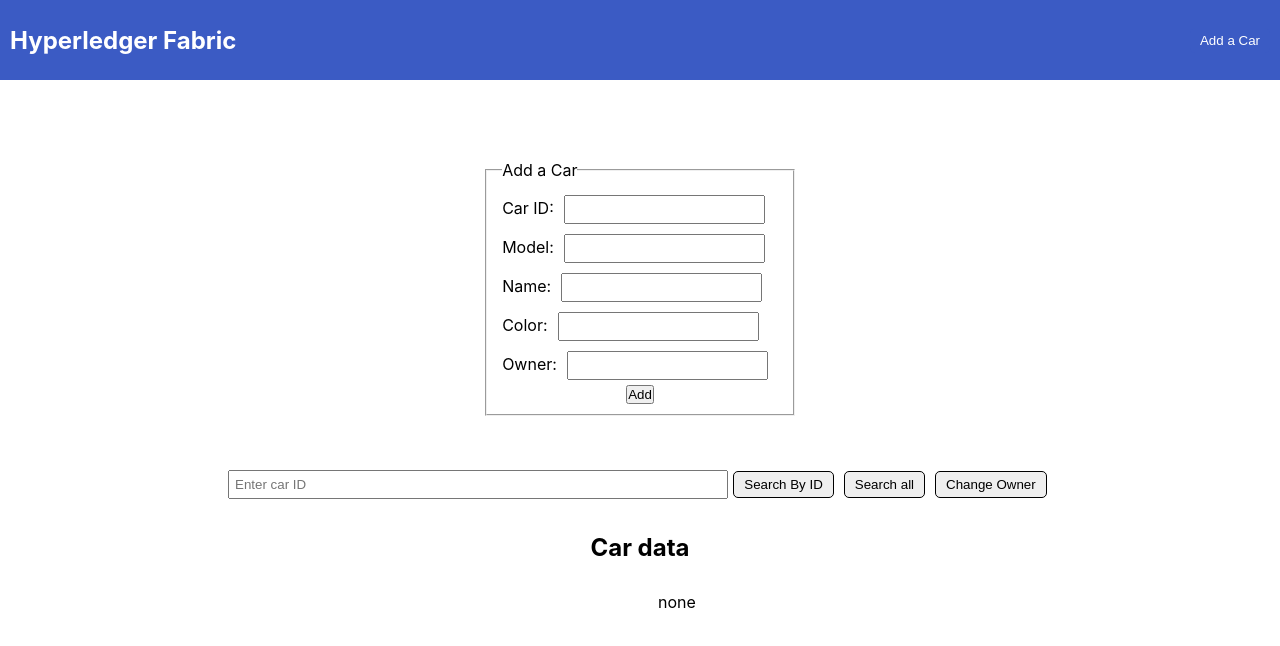
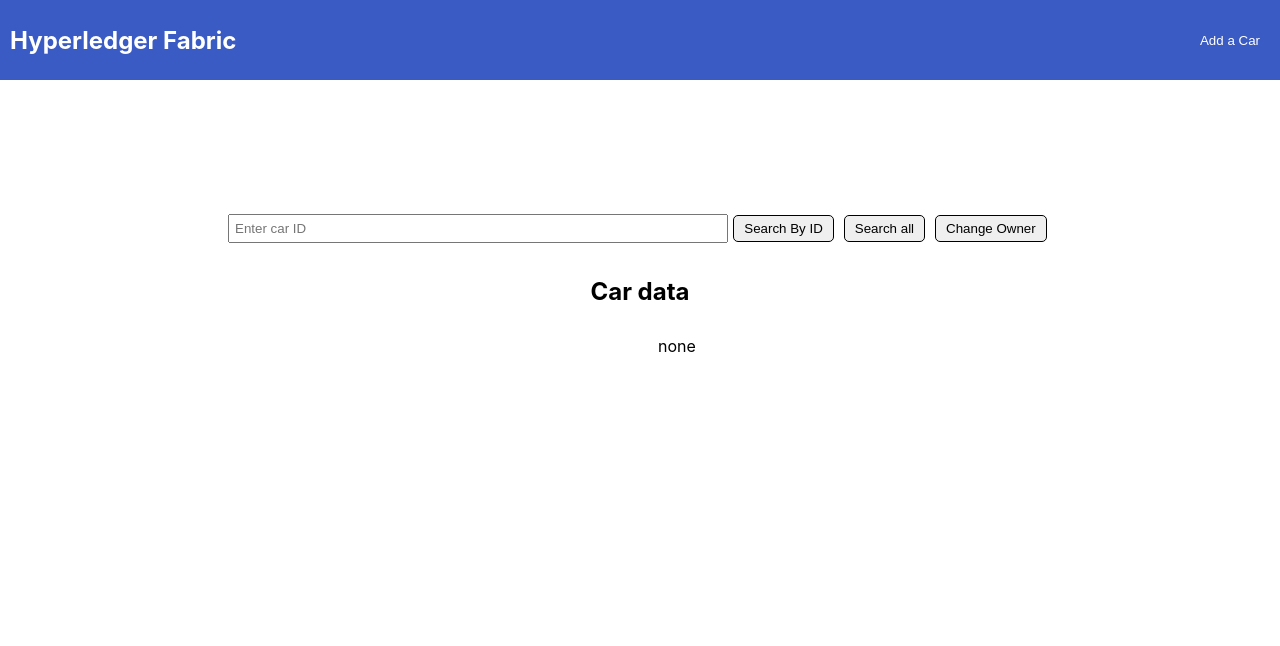
Before and after one commit to MrithulM/HyperLedgerFabric-HLF, a React (Create React App) app: page / in a window 1280 px wide. Shown: the top 646 px of the page. Built offline with nearby package versions, Linux system fonts and the light colour scheme.

Commit message:
Update addcar.js

```diff
--- a/src/App.js
+++ b/src/App.js
@@ -1,10 +1,16 @@
 import Navbar from "./components/Navbar/Navbar";
-import Menu from "./components/Menu/Menu"
+import Menu from "./components/Menu/Menu";
+import { useState } from "react";
 function App() {
+  const [addScreenActive, setAddScreenActive] = useState(false);
+  const addScreenHandler = () => {
+    setAddScreenActive(true);
+  };
+  console.log(addScreenActive);
   return (
     <>
-    <Navbar/>
-    <Menu/>
+      <Navbar addScreenHandler={addScreenHandler} />
+      <Menu addScreenActive={addScreenActive} />
     </>
   );
 }
--- a/src/components/AddCar/AddCar.css
+++ b/src/components/AddCar/AddCar.css
@@ -11,3 +11,8 @@
   align-items: center;
   justify-content: center;
 }
+.addCarButtonHolder button {
+  padding: 5px 10px;
+  margin: 10px;
+  cursor: pointer;
+}
--- a/src/components/AddCar/AddCar.js
+++ b/src/components/AddCar/AddCar.js
@@ -1,7 +1,24 @@
 import React from "react";
 import "./AddCar.css";
+import axios from "axios";
 
 export default function AddCar() {
+  const addCarHandler = async () => {
+    const carid = prompt("Enter car id").toUpperCase();
+    const make = prompt("model");
+    const model = prompt("name");
+    const colour = prompt("color");
+    const owner = prompt("owner");
+
+    const details = { carid, make, model, colour, owner };
+    try {
+      await axios.post("http://4.246.223.78:8080/api/addcar", details);
+      console.log("Added car!");
+      alert("Added car!");
+    } catch (err) {
+      console.log(err);
+    }
+  };
   return (
     <fieldset className="field">
       <legend>Add a Car</legend>
@@ -21,7 +38,7 @@
       <input type="text" id="owner" name="owner" />
       <br />
       <div className="addCarButtonHolder">
-        <button>Add</button>
+        <button onClick={addCarHandler}>Add</button>
       </div>
     </fieldset>
   );
--- a/src/components/Menu/Menu.js
+++ b/src/components/Menu/Menu.js
@@ -4,7 +4,7 @@
 import "./Menu.css";
 import AddCar from "../AddCar/AddCar";
 
-export default function Menu() {
+export default function Menu(props) {
   const [searchCar, setSearchCar] = useState(false);
   const [searchAll, setSearchAll] = useState(false);
   const [carInfo, setCarInfo] = useState({});
@@ -60,7 +60,7 @@
 
   return (
     <div className="menu-container">
-      <AddCar />
+      {props.addScreenActive ? <AddCar /> : <></>}
       <div className="input-container">
         <input
           type="text"
--- a/src/components/Navbar/Navbar.js
+++ b/src/components/Navbar/Navbar.js
@@ -1,11 +1,11 @@
 import React from "react";
 import "./Navbar.css";
-export default function Navbar() {
+export default function Navbar(props) {
   return (
     <nav>
       <div className="navbar">
         <h2 className="title">Hyperledger Fabric</h2>
-        <button>Add a Car</button>
+        <button onClick={props.addScreenHandler}>Add a Car</button>
       </div>
     </nav>
   );
```
